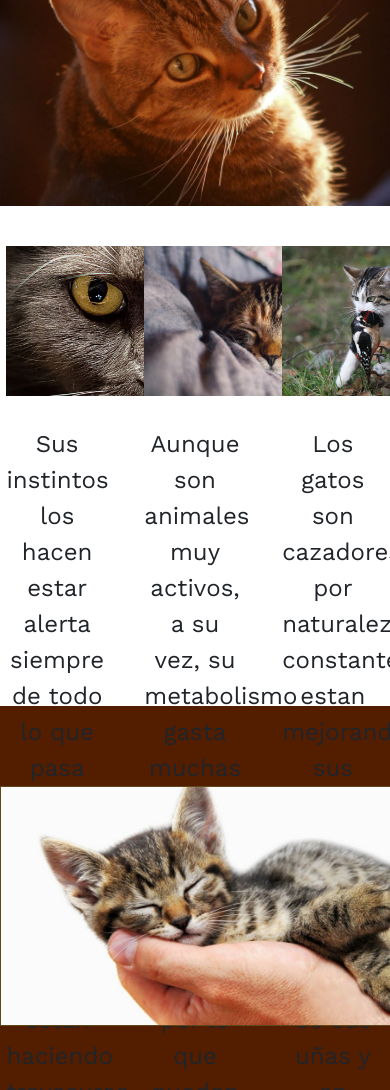
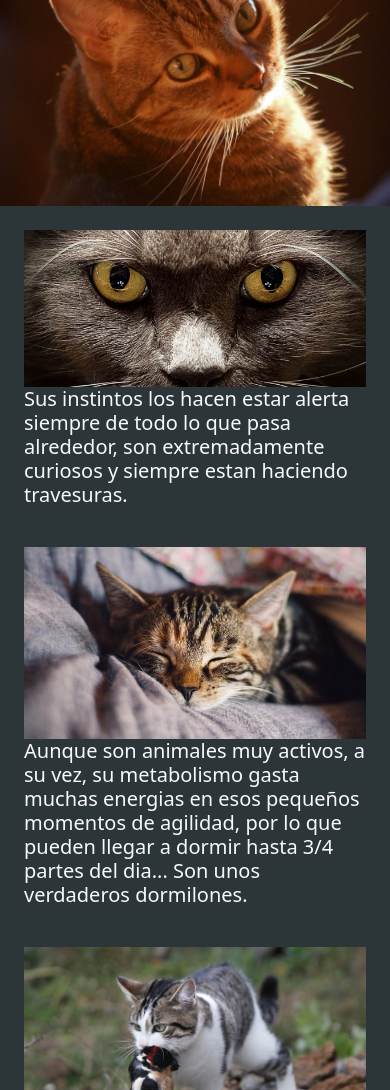
Before and after one commit to LuisGutWo/landing-page-gatos, a plain HTML site: page index.html in a window 390 px wide. Shown: the part 55-1145 px from the top of the page. Drawn offline with nearby package versions, Linux system fonts and the light colour scheme.

Commit message:
main section responsive

```diff
--- a/assets/css/styles.css
+++ b/assets/css/styles.css
@@ -38,26 +38,27 @@ img {
 }
 
 /* main section */
-
-.content {
-  height: 460px;
-  margin-top: 40px;
-  text-align: center;
-  display: flex;
-  justify-content: space-evenly;
-  align-items: flex-start;
-  gap: 10px 30px;
-}
-.container-description {
-  width: 26%;
-}
-.container-description img {
-  height: 150px;
-  width: min-content;
+.row-gap-8 {
+  row-gap: 32px;
 }
 
-.container-description p {
-  font-size: 1.5rem;
+main {
+  height: auto;
+  background-color: #2C3639;
+}
+
+.main-contet {
+  background-color: #2C3639;
+}
+
+.container {
+  display: flex;
+  justify-content: space-around;
+  align-items: center;
+}
+
+.card h3 {
+  font-size: 1rem;
   padding-top: 30px;
   text-align: center;
   font-family: "Work Sans", sans-serif;
--- a/index.html
+++ b/index.html
@@ -19,30 +19,45 @@
 
 <body>
     <header class="header-content">
-        <div class="header-title bg-black text-center text-light">
+        <div class="header-title bg-dark text-center text-light">
             <h1 class="header-title m-0 py-1">GATOS</h1>
         </div>
         <img src="assets/img/gato_portada.jpg" class="header-image img-fluid" alt="Imagen gato portada">
     </header>
 
-    <main class="main-description">
-        <section class="content">
-            <div class="container-description">
-                <img src="assets/img/gato_alerta.jpg" alt="imagen de gato alerta">
-                <p>Sus instintos los hacen estar alerta siempre de todo lo que pasa alrededor, son extremadamente
-                    curiosos y siempre estan haciendo travesuras.</p>
-            </div>
-            <div class="container-description">
-                <img src="assets/img/gato_durmiendo2.jpeg" alt="imagen de gato durmiendo">
-                <p>Aunque son animales muy activos, a su vez, su metabolismo gasta muchas energias en esos pequeños
-                    momentos de agilidad, por lo que pueden llegar a dormir hasta 3/4 partes del dia... Son unos
-                    verdaderos dormilones.</p>
-            </div>
-            <div class="container-description">
-                <img src="assets/img/gato_cazando.jpg" alt="imagen de gato cazando">
-                <p>Los gatos son cazadores por naturaleza, constantemente estan mejorando sus habilidades de caza tanto
-                    en el juego, el afilado de sus uñas y en agradecimiento y cariño a sus dueños, muchas veces suelen
-                    traer regalos inesperados.</p>
+    <!-- main content -->
+    <main class="main-content" align-items="center">
+        <section class="container p-4">
+            <div class="row row-gap-8">
+
+                <div class="col-12 col-md-6 col-lg-4">
+                    <div class="aligne-center center">
+                        <img class="img-fluid" src="assets/img/gato_alerta.jpg" alt="imagen de gato alerta">
+                        <h5 class="text-light">Sus instintos los hacen estar alerta siempre de todo lo que pasa alrededor, son
+                            extremadamente
+                            curiosos y siempre estan haciendo travesuras.</h5>
+                    </div>
+                </div>
+                <div class="col-12 col-md-6 col-lg-4">
+                    <div class="aligne-center center">
+                        <img class="img-fluid" src="assets/img/gato_durmiendo2.jpeg" alt="imagen de gato durmiendo">
+                        <h5 class="text-light">Aunque son animales muy activos, a su vez, su metabolismo gasta muchas energias en esos
+                            pequeños
+                            momentos de agilidad, por lo que pueden llegar a dormir hasta 3/4 partes del dia... Son unos
+                            verdaderos dormilones.</h5>
+                    </div>
+                </div>
+                <div class="col-12 col-md-6 col-lg-4">
+                    <div class="aligne-center center">
+                        <img class="img-fluid" src="assets/img/gato_cazando.jpg" alt="imagen de gato cazando">
+                        <h5 class="text-light">Los gatos son cazadores por naturaleza, constantemente estan mejorando sus habilidades de
+                            caza
+                            tanto
+                            en el juego, el afilado de sus uñas y en agradecimiento y cariño a sus dueños, muchas veces
+                            suelen
+                            traer regalos inesperados.</h5>
+                    </div>
+                </div>
             </div>
         </section>
     </main>
```
